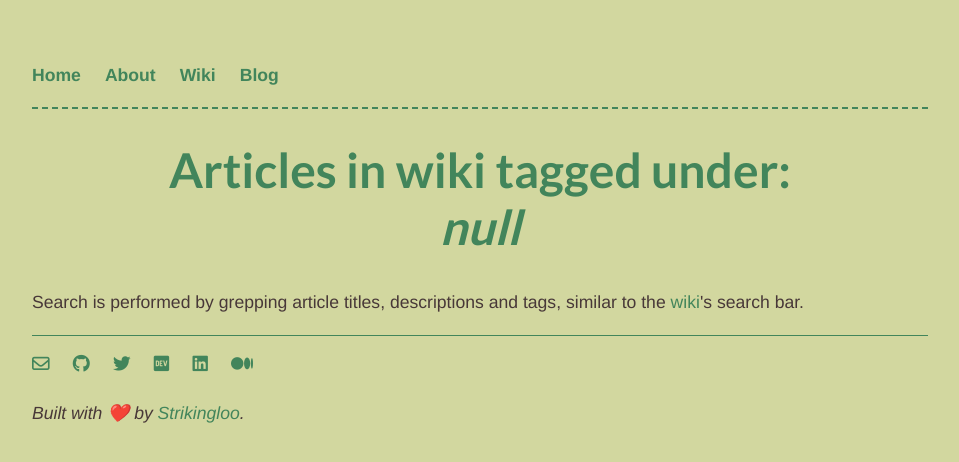
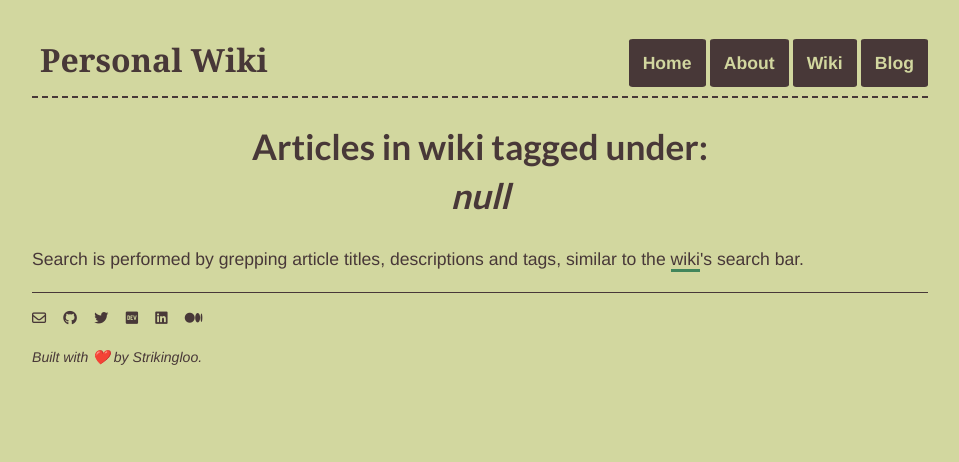
Before and after one commit to StrikingLoo/Personal-Wiki-Site-Setup, a Jekyll site: the page built from tagged/index.html, in a window 1280 px wide. Shown: the top 462 px of the page, without its empty margins (160-1119 px from the left). Built offline with Jekyll 4.4.1, drawn with Linux system fonts in a browser that asks for light colours; nearby versions of some CDN libraries.

Commit message:
modernize layout to make it more similar to my personal site. Make it responsive and improve palette

```diff
--- a/_layouts/default.html
+++ b/_layouts/default.html
@@ -44,15 +44,18 @@
 
 		</head>
 		<body>
+			<div class="head-banner">
+			<p>Personal Wiki</p>
 			<nav>
 	    		<ul>
 	        		<li><a href="/">Home</a></li>
-		        	<li><a href="/about">About</a></li>
-	        		<li><a href="/wiki">Wiki</a></li>
-	        		<li><a href="/blog">Blog</a></li>
-
+		        	<li><a href="/about/">About</a></li>
+	        		<li><a href="/wiki/">Wiki</a></li>
+	        		<li><a href="/blog/">Blog </a></li>
 	    		</ul>
 			</nav>
+			<div style="clear: both;"></div>
+		    </div>
 			<div class="container">
 
 			{{ content }}
--- a/_layouts/post.html
+++ b/_layouts/post.html
@@ -45,3 +44,5 @@ if (windowWidth < maxDeviceWidth) {
 {% else %}
 <meta name="twitter:image:src" content="{{ site.url }}/resources/placeholder.png" />
 {% endif %}
+
+<link rel="stylesheet" type="text/css" href="/css/post.css">
--- a/css/main.css
+++ b/css/main.css
@@ -1,113 +1,153 @@
 :root {
   --bkg: #D2D79F;
   --font-color: #483838;
-  --header-anchor-color: #42855B;
+  --header-anchor-color: #483838;
   --anchor-hover-color: #42855B;
-  --wiki-bkg-color: #C3C996;
-  --wiki-bkg-color-hover: #D2D79F;
+  --wiki-bkg-color-hover: #52956B;
 }
 
 body {
-    margin: 60px auto;
+    margin: 2em auto;
     background-color: var(--bkg);
     width: 70%;
 }
 
-p, a, ul li {
+p, a, ul li, ol li {
     font-family: 'Helvetica', Verdana;
-    font-size: 1.1rem;
+    font-size: 1.1em;
     line-height: 1.75;
     color: var(--font-color);
 }
 
-a {
+p a, ul li a {
     text-decoration: none;
-    color: var(--header-anchor-color);
+    font-size: 1em;
+    border-bottom: 3px solid var(--anchor-hover-color);
 }
-a:hover {
-    color: var(--anchor-hover-color);
+
+p a:hover, ul li a:hover {
+    border-bottom: 3px solid var(--font-color);
+}
+
+h1, h1 a {
+    font-size: 2.2em;
+    text-align: center;
+    line-height: 1.4em;
+}
+
+h2 a, h3 a {
+    text-decoration: none;
+}
+
+h2 a:hover, h3 a:hover {
     text-decoration: underline;
 }
 
-h1, h1 a {
-    font-size: 3em;
-    font-family: 'Lato','Helvetica','Arial', 'Sans-Serif';
-    text-align: center;
+h2, h3, h2 a, h3 a, h1, h1 a{
+    font-family: 'Lato','Georgia','Helvetica', Verdana;
+}
+h2, h2 a {
+    font-size: 1.4em;
+    line-height: 1.5;
+}
+h3, h3 a {
+    font-size: 1.2em;
+    line-height: 1.5;}
+h1,h2,h3, h1 a, h2 a, h3 a {
+    font-weight: bold;
+    color:var(--header-anchor-color);
 }
 
-h2, h3, h2 a, h3 a {
-    font-family: 'Lato','Helvetica', Verdana;
-}
-h2, h2 a {font-size: 2.3rem;}
-h3, h3 a {
-    font-weight: bolder;
-    font-size: 1.8rem;
-    letter-spacing: 1px;
-    word-spacing: 3px;
-    line-height: 1.5;}
-h1,h2,h3, h1 a, h2 a, h3 a {
-    position: relative;
-    color:var(--header-anchor-color);
-}
 footer {
-    border-top: 1px solid var(--anchor-hover-color);
+    border-top: 1px solid var(--header-anchor-color);
     font-size: .8em;
 }
 
-nav {
-color: var(--anchor-hover-color);
-border-bottom:2px dashed var(--anchor-hover-color);
-}
-
 nav ul, footer ul {
-    font-family:'Roboto','Helvetica', 'Arial', 'Sans-Serif';
     padding: 0px;
     list-style: none;
     font-weight: bold;
 }
+
 nav ul li, footer ul li {
-    color: var(--anchor-hover-color);
     display: inline;
-    margin-right: 20px;
 }
-nav a, footer a {
+footer ul li {margin-right: 1em;}
+footer a {
     text-decoration: none;
-    color: var(--anchor-hover-color);
+    border-bottom: none;
+    color: var(--header-anchor-color);
 }
+
+nav ul li a, footer ul li a {border-bottom: none;}
+nav ul li a:hover, footer ul li a:hover {
+    border-bottom: none;
+    text-decoration: underline;
+}
+
+nav {float: right;}
+
+nav a {
+    padding: 0.8em;
+    border-radius: 5%;
+    background-color: var(--header-anchor-color);
+    color: var(--bkg);
+    text-decoration: none;
+    border-bottom: none;}
+
 strong { font-weight: bolder;}
 
-.wiki-item {
-  border-radius: 10%;
-  padding: .5em;
-  background-color: var(--wiki-bkg-color);
-  display:inline-block;
-  vertical-align: middle;
-  width:45%;
-  height:3.5em;
-  margin:3px;
-  border: 1px solid;
+.footer-img {
+    height: 1em;
+    width: 1em;
+    display: inline;
 }
-.wide {width:95%; height:6em;}
+
+.head-banner {
+    padding-left: .5em;
+    padding-bottom: .1em;
+    display: block;
+    border-bottom: 2px dashed var(--header-anchor-color);
+}
+
+.head-banner p {
+    float: left;
+    color: var(--font-color);
+    padding: 0px;
+    margin: 0px;
+    font-size: 2em;
+    text-decoration: none;
+    font-family: 'Georgia';
+    font-weight: bold;
+}
+
+@media only screen and (max-width: 500px) {
+    nav, .head-banner p {float: none; text-align: center;}
+  nav ul li {display:inline-block; margin-bottom:0.8em; width: 45%;
+    background-color: var(--header-anchor-color);
+    padding: .2em; border-radius: 5%;}
+  nav ul {width: 100%;}
+  nav a {padding: 0;}
+  .head-banner p {font-size: 1.5em;}
+  .head-banner {text-align: center;}
+  h1 { font-size: 1.8em;
+    line-height: normal;}
+
+}
+
 .meta {font-style:italic; text-align: center;}
-.wiki-item:hover {
-  background-color:var(--wiki-bkg-color-hover);
-}
-.abstract {background-color:#f1ddb6;
-border:2px solid;
-font-style:italic;
-margin:5%;
-padding:2%;
-}
-img { height:70%; width:70%;   margin-left: auto;
-  margin-right: auto; display: block;}
+
+img { max-width: 512px;
+  width: 90%; height: auto;   margin-left: auto;
+  margin-right: auto; margin-top: 1em; display: block; text-align: center;}
 
 blockquote {
-  width:75%;
-  margin:25px auto;
+  width:85%;
+  margin:1em auto;
   font-family:Open Sans;
   font-style:italic;
 
-  font-size: 1.15rem;
+  font-size: 1.1em;
   line-height: 1.75;
   color: var(--font-color);
 
@@ -123,9 +163,32 @@ blockquote::after{
   content: '';
 }
 
-pre, code {background-color: #444; color: #fff; font-family: Verdana; padding: 10px; line-height: 1.8;}
-div.backButton{
-  position:fixed;
-  top:80%;
-  right: 5%;
+pre, code {background-color: #444; color: #fff; font-family: Verdana; padding: 10px; line-height: 1.75;}
+
+.wiki-item:hover {
+  background-color:var(--wiki-bkg-color-hover);
+  text-decoration: underline;
 }
+
+.wiki-item {
+  padding: .3em;
+  display:inline-block;
+  vertical-align: middle;
+  text-align: center;
+  font-size: 1.1em;
+  margin:3px;
+  text-decoration: none;
+  font-weight: bold;
+  background-color: var(--header-anchor-color);
+  color: var(--bkg);
+  border-radius: 4%;
+  width:95%;
+  height:auto;
+}
+
+.slim {
+    width:45%;
+    height:4em;
+}
+
+.search-results ul li {margin-top: .9em;}
--- a/index.html
+++ b/index.html
@@ -5,7 +5,7 @@ title: Personal Website
 <div class="blurb">
 
 	<h1>Hi there, I'm Username</h1>
-	<div style = 'font-size:1.5em'>
+
 	<p> Profile Description </p>
 	<ul>
 		<li><a href="/wiki">📚 Personal Wiki</a> for my notes and most of this site's content.</li>
@@ -15,5 +15,3 @@ title: Personal Website
 	</ul>
 
 	<p> Or you could just chill here and contact me through any of these channels. </p> </div>
-</div><!-- /.blurb -->
-</a>
--- a/tag_data.json
+++ b/tag_data.json
@@ -1,16 +1,25 @@
 ---
 ---
+{% assign folder1 = site.pages | where_exp: "item" , "item.path contains 'wiki/' " | sort:"importance" | reverse %}
+{% assign folder2 = site.posts | sort:"importance" | reverse %}
 
-{% assign folder1 = site.pages | where_exp: "item" , "item.path contains 'wiki'" | sort:"importance" | reverse %}
+{% assign articles = folder1 | concat: folder2 | sort:"importance" | reverse %}
 
 tag_data = [
-  {% for item in folder1 %}
+  {% for item in articles %}
+  {% if item.sitemap or item.path contains 'wiki/' %}
     {
 
       "title"    : "{{ item.title | escape }}",
+      "url"      : "{{ site.baseurl }}{{ item.url }}",
+      "category" : "{{ item.category }}",
       "description" : "{{item.description | escape }}",
       "tags"     : "{{ item.tags | join: ', ' }}",
-      "url"      : "{{ item.url }}",
-    } {% unless forloop.last %},{% endunless %}
+      "date"     : "{{ item.date }}",
+      "name" : "{{item.path | remove_first: '.md' | escape }}"
+
+    }
+    {% unless forloop.last %},{% endunless %}
+    {% endif %}
   {% endfor %}
 ]
--- a/tagged/index.html
+++ b/tagged/index.html
@@ -4,7 +4,7 @@ title: Search
 ---
 <h1 id='head'>Articles in wiki tagged under:<br> </h1>
 
-<div id='results' style="text-align:center"></div>
+<div id='results' style="text-align:center"><ul id="results-container" style="list-style-type:none;"></ul></div>
 
 <p>Search is performed by grepping article titles, descriptions and tags, similar to the <a href='/wiki'>wiki</a>'s search bar.</p>
 
@@ -14,13 +14,13 @@ const url_string = window.location.href;
 const url = new URL(url_string);
 const q = url.searchParams.get("q");
 console.log(q);
-var results = document.getElementById('results');
+var results = document.getElementById('results-container');
 for (const item of tag_data){
 		if( (item.title && item.title.includes(q))
 		 || (item.description && item.description.includes(q))
 		 || (item.tags && item.tags.includes(q))){
 			result_anchor = document.createElement('a');
-			result_anchor.innerHTML = `<a href="${item.url}" description="${item.description}">${item.title}</a><br/>`;
+			result_anchor.innerHTML = `<li style="margin:0.5em;"><a href="${item.url}" description="${item.description}">${item.title}</a></li>`;
 		results.appendChild(result_anchor);
 		}
 }
--- a/wiki/index.html
+++ b/wiki/index.html
@@ -52,10 +52,10 @@ SimpleJekyllSearch({
 
 const windowWidth = window.innerWidth;
 const maxDeviceWidth = 768;
-if (windowWidth < maxDeviceWidth) {
+if (windowWidth > maxDeviceWidth) {
   var wiki_list = document.querySelectorAll('.wiki-item');
   for (var wiki_item of wiki_list) {
-    wiki_item.classList.add('wide');
+    wiki_item.classList.add('slim');
   }
 }
 </script>
```
Also changed, not shown: other parts of _layouts/post.html (+1 -2 lines), css/post.css (added, +22 -0 lines), search.json (+10 -4 lines), 1 other file.
